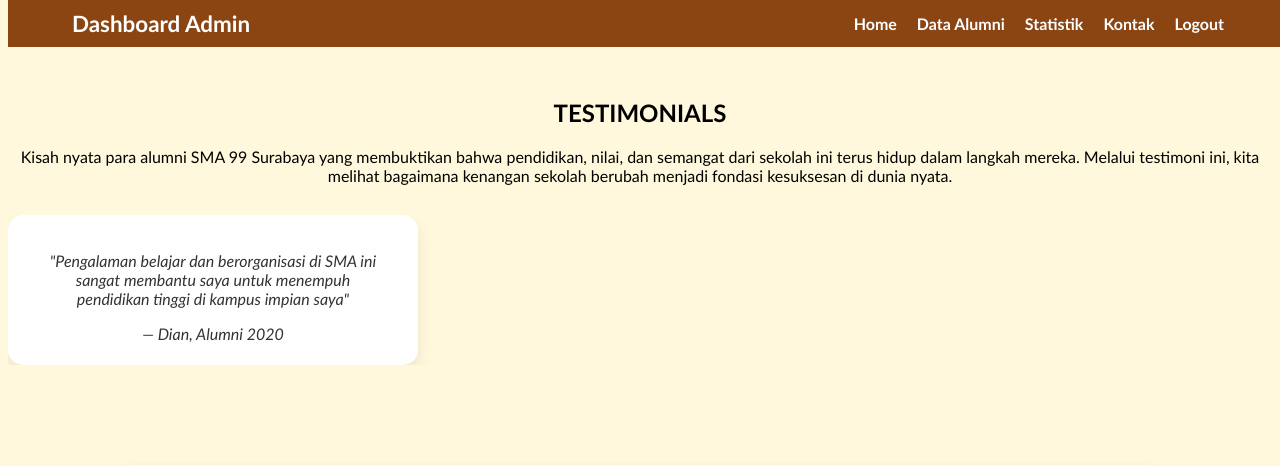
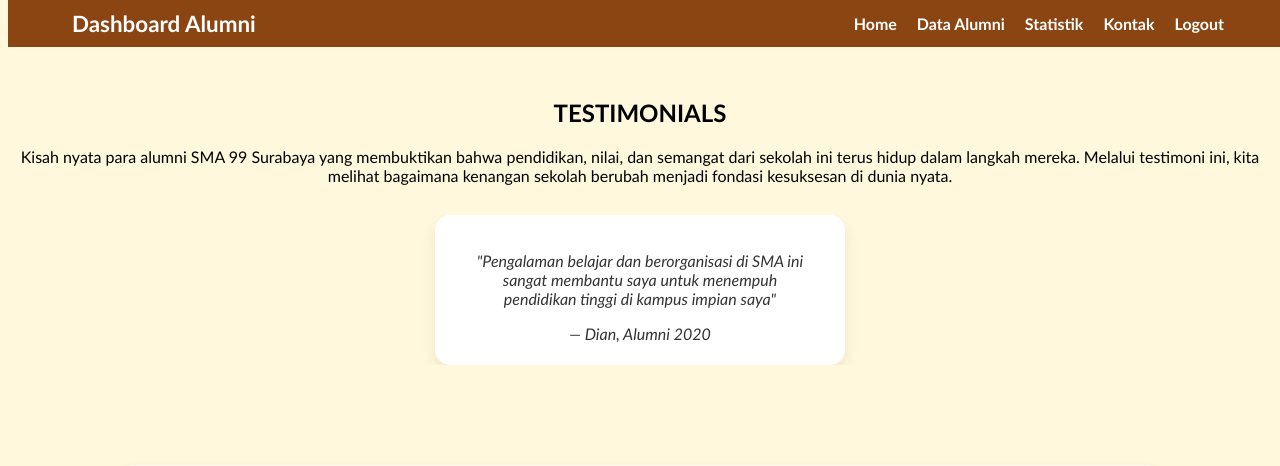
Before and after one commit to Erisadwi/Manajemen-Alumni-SMA, a PHP site: page /halaman_kontak_alumni.php in a window 1280 px wide. Shown: the top 466 px of the page. Run offline with PHP 8.4, Linux system fonts and the light colour scheme; data comes from the database, SQL or seed files in the repository.

Commit message:
update posisi testimoni

```diff
--- a/crudAlumni.php
+++ b/crudAlumni.php
@@ -54,7 +54,7 @@ $result = mysqli_query($koneksi, $query);
         <div class="logo">Dashboard Admin</div>
         <ul class="nav-links">
           <li><a href="index_admin.php">Home</a></li>
-          <li><a href="dataAlumni.php">Data Alumni</a></li>
+          <li><a href="crudAlumni.php">Data Alumni</a></li>
           <li><a href="halaman_statistik_admin.php">Statistik</a></li>
           <li><a href="halaman_kontak_admin.php">Kontak</a></li>
           <li><a href="logout.php">Logout</a></li>
@@ -87,7 +87,7 @@ $result = mysqli_query($koneksi, $query);
     <input type="number" name="searchTahun" placeholder="Tahun Lulus" value="<?php echo htmlspecialchars($searchTahun); ?>">
 
     <button type="submit" style="padding: 6px 12px; font-size: 14px;">Cari</button>
-    <button type="button" class="button" onclick="window.location.href='dataAlumni.php'">Reset</button>
+    <button type="button" class="button" onclick="window.location.href='crudAlumni.php'">Reset</button>
     </form>
   </div>
 
--- a/halaman_kontak_alumni.php
+++ b/halaman_kontak_alumni.php
@@ -9,26 +9,34 @@
             position: relative;
             display: flex;
             justify-content: center;
-            width: 750px;
+            width: 100%;
             overflow: hidden;
             margin-top: 30px;
             align-items: center;
         }
 
+        .testimonial-cards {
+            display: flex;
+            justify-content: center;
+            align-items: center;
+            width: 100%;
+            position: relative;
+        }
+
         .testimonial-card-group {
             display: flex;
             gap: 20px;
-            position: absolute;
-            left: 50%;
-            transform: translateX(-50%);
+            justify-content: center;
             opacity: 0;
             transition: opacity 0.5s ease;
+            position: absolute;
+            width: 100%;
         }
 
         .testimonial-card-group.active {
             opacity: 1;
+            z-index: 1;
             position: relative;
-            z-index: 1;
         }
 
         .testimonial-card {
@@ -166,12 +174,12 @@
 
 <div class="navbar">
     <div class="navbar-container">
-        <div class="logo">Dashboard Admin</div>
+        <div class="logo">Dashboard Alumni</div>
         <ul class="nav-links">
-            <li><a href="index_admin.php">Home</a></li>
+            <li><a href="index_alumni.php">Home</a></li>
             <li><a href="dataAlumni.php">Data Alumni</a></li>
-            <li><a href="halaman_statistik_admin.php">Statistik</a></li>
-            <li><a href="halaman_kontak_admin.php">Kontak</a></li>
+            <li><a href="halaman_statistik_alumni.php">Statistik</a></li>
+            <li><a href="halaman_kontak_alumni.php">Kontak</a></li>
             <li><a href="logout.php">Logout</a></li>
         </ul>
     </div>
@@ -272,7 +280,7 @@
     }
 
     updateSlide(currentIndex);
-    setInterval(autoSlide, 7000); // Geser setiap 7 detik
+    setInterval(autoSlide, 4000);
 </script>
 
 </body>
```
Also changed, not shown: halaman_kontak_admin.php (+14 -6 lines), gambar/85-FOTO34.jpg (added).
